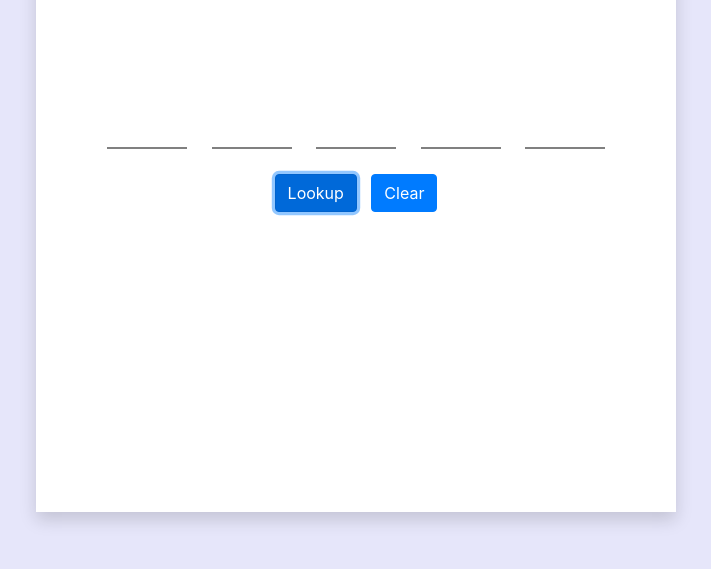
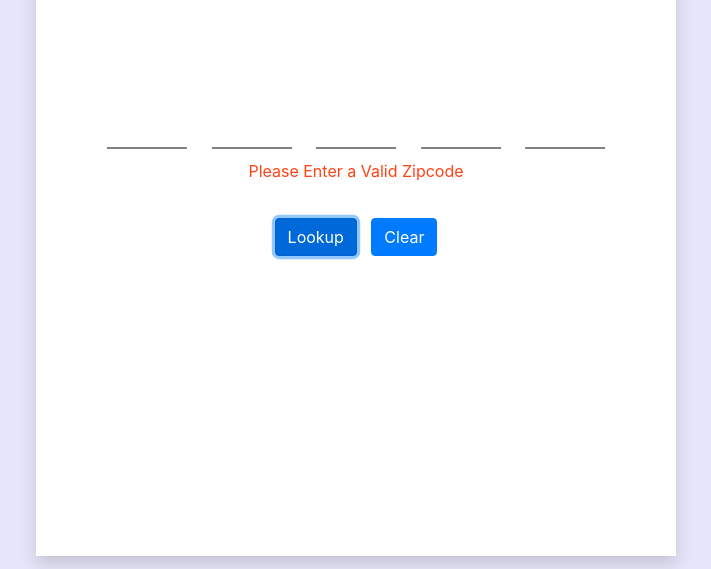
Before and after one commit to Acesonnall/WalkTheVote, a website: page app/client/index.html in a window 1280 px wide. Both pictures are taken after a click on the button "Lookup". Shown: the part 231-800 px from the top of the page, without its empty margins (284-995 px from the left). Drawn offline with nearby package versions, Linux system fonts and the light colour scheme.

Commit message:
more form validation

```diff
--- a/app/client/css/styles.css
+++ b/app/client/css/styles.css
@@ -1,6 +1,6 @@
 body {
 	/*background-color: #F0EAD6 !important;*/
-  background-color: #E6e6fa !important;
+	background-color: #e6e6fa !important;
 }
 
 .master-container {
@@ -18,35 +18,46 @@ body {
 }
 
 .wtv-header {
-  text-align:center;
-  font-family: 'Roboto', sans-serif;
+	text-align: center;
+	font-family: "Roboto", sans-serif;
 	color: black;
 	font-size: 72px;
-  font-weight:bold;
+	font-weight: bold;
 	/* padding: 25px;   */
 }
 
 .wtv-subsubheader {
 	font-size: 16px;
 	width: 58%;
-  text-align:center;
+	text-align: center;
 }
 
 .wtv-zip-wrapper {
-  margin-top:50px;
+	margin-top: 50px;
 	display: flex;
 	flex-direction: column;
 	justify-content: center;
 	align-items: center;
 }
 
-input[type=number] {
+.zip-wrapper .error-msg {
+	color: #ff4314;
+	margin: 10px 10px;
+	text-align: center;
+	display: none;
+}
+
+.zip-wrapper.error .error-msg {
+	display: block;
+}
+
+input[type="number"] {
 	-moz-appearance: textfield;
 }
 
 input {
 	outline: 0;
-  border-width:0 0 2px;
+	border-width: 0 0 2px;
 	border-color: gray;
 	font-size: 60px !important;
 	width: 80px;
@@ -78,12 +89,16 @@ input::-webkit-inner-spin-button {
 	height: 120px;
 	animation: spin 2s linear infinite;
 	margin: 50px auto;
-  display:none;
+	display: none;
 }
 
 @keyframes spin {
-  0% { transform: rotate(0deg); }
-  100% { transform: rotate(360deg); }
+	0% {
+		transform: rotate(0deg);
+	}
+	100% {
+		transform: rotate(360deg);
+	}
 }
 
 .wtv-results-wrapper {
@@ -92,7 +107,7 @@ input::-webkit-inner-spin-button {
 }
 
 .wtv-results-wrapper.hidden {
-  display:none;
+	display: none;
 }
 
 .county-name-wrapper {
@@ -109,8 +124,8 @@ input::-webkit-inner-spin-button {
 }
 
 .results {
-  font-size:16px;
-  padding-left:23%;
+	font-size: 16px;
+	padding-left: 23%;
 }
 
 .individual-result {
--- a/app/client/index.html
+++ b/app/client/index.html
@@ -39,6 +39,7 @@
                     <input type="number" name="zip3" id="zip3">
                     <input type="number" name="zip4" id="zip4">
                     <input type="number" name="zip5" id="zip5">
+                    <span class="error-msg">Please Enter a Valid Zipcode</span>
                 </div>
                 <div class="btn-wrapper">
                     <button class="btn btn-primary" onclick="formValidation()">Lookup</button>
--- a/app/client/js/electionSaver.js
+++ b/app/client/js/electionSaver.js
@@ -96,16 +96,26 @@ function consolidateZipInputs() {
 function formValidation(){
     let zipInputs = $('.zip-wrapper input');
 
-    console.log(zipInputs.val());
+    var validZipRegex = /(^\d{5}$)|(^\d{5}-\d{4}$)/.test("90210");
+
+    let fullZip = zipInputs.each(function(){
+        $(this).val();
+    });
+
+    Object.keys(fullZip).map(function(data){
+        console.log(data);
+    });
+
+    console.log('full zipcode');
+    console.log(fullZip);
 
     if(zipInputs.val() == ''){
-            //e.stopImmediatePropagation();
 
-            $(this).addClass('error');
+        $('.zip-wrapper').addClass('error');
 
         console.log('ERROR!');
     } else {
-            $(this).removeClass('error');
+        $('.zip-wrapper').removeClass('error');
 
         console.log('SUCCESS!');
 
```
Lines whose indentation alone changed are shown as unchanged.
